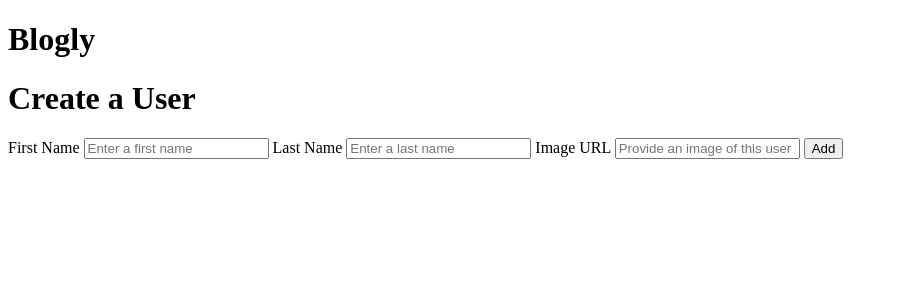
After one commit to rparky5/flask-blogly, a Flask app: page /users/new in a window 1280 px wide. The commit adds this page. Shown: the top 300 px of the page, without its empty margins (0-898 px from the left). Run offline with Flask 3, Linux system fonts and the light colour scheme.

Commit message:
implement all routes and functions

```diff
--- a/app.py
+++ b/app.py
@@ -13,28 +13,83 @@ app.config['SQLALCHEMY_ECHO'] = True
 
 connect_db(app)
 
+# TODO: order by with sqlalchemy
+
 @app.get('/')
-def show_homepage():
+def homepage():
     """Display Home Page"""
 
-    return render_template("base.html")
+    return redirect("/users")
+
+@app.get("/users")
+def users_page():
+    """Display user page"""
+
+    users = User.query.order_by(User.first_name).all()
+
+    return render_template("users.html", users = users)
+
+@app.get("/users/new")
+def new_user():
+    """Display form for a new user"""
+
+    return render_template("new-user.html")
+
+@app.post("/users/new")
+def create_new_user():
+    """Puts new user into database then redirects to users page"""
+
+    first_name = request.form['first_name']
+    last_name = request.form['last_name']
+    image_url = request.form['img_url'] or None
+
+    new_user = User(first_name = first_name, last_name = last_name, image_url = image_url)
+
+    db.session.add(new_user)
+    db.session.commit()
+
+    return redirect("/users")
 
 
+@app.get("/users/<int:id>")
+def user_profile(id):
+    """Display single user profile via user id"""
 
-@app.post("/")
-def process_incoming_data():
-    """Process the post requests on homepage"""
+    user = User.query.get_or_404(id)
+
+    return  render_template("user-profile.html", user = user)
 
 
-@app.get("/user")
-def show_users_page():
-    """Display user page"""
+@app.get("/users/<int:id>/edit")
+def edit_user_profile(id):
+    """Display edit form for user profile"""
 
-    users = User.query.all()
-    return render_template("user.html", users = users)
+    user = User.query.get_or_404(id)
 
-@app.get("/user/<int:id>")
-def show_user_profile(id):
-    """Display single user profile via user id"""
+    return  render_template("edit-user.html", user = user)
 
-    return  render_template("user_profile.html")
+
+@app.post("/users/<int:id>/edit")
+def save_user_edits(id):
+    """Save edits on user profile and redirect to users page"""
+
+    user = User.query.get_or_404(id)
+
+    user.first_name = request.form['first_name']
+    user.last_name = request.form['last_name']
+    user.image_url = request.form['img_url']
+
+    db.session.add(user)
+    db.session.commit()
+
+    return  redirect("/users")
+
+@app.post("/users/<int:id>/delete")
+def delete_user(id):
+    """Delete a user profile then redirect back to users page"""
+
+    user = User.query.get(id)
+    db.session.delete(user)
+    db.session.commit()
+
+    return redirect("/users")
--- a/models.py
+++ b/models.py
@@ -3,6 +3,7 @@
 from flask_sqlalchemy import SQLAlchemy
 
 db = SQLAlchemy()
+DEFAULT_IMG_URL = "https://cdn.pixabay.com/photo/2015/10/05/22/37/blank-profile-picture-973460_960_720.png"
 
 def connect_db(app):
     """Connect to database."""
@@ -30,5 +31,5 @@ class User(db.Model):
         nullable=False)
 
     image_url = db.Column(
-        db.String(),
-        default="https://images.unsplash.com/photo-1511367461989-f85a21fda167?ixlib=rb-4.0.3&ixid=MnwxMjA3fDB8MHxzZWFyY2h8Mnx8cHJvZmlsZXxlbnwwfHwwfHw%3D&w=1000&q=80")
+        db.Text,
+        default = DEFAULT_IMG_URL)
--- /dev/null
+++ b/templates/new-user.html
@@ -0,0 +1,19 @@
+{% extends 'base.html' %}
+
+{% block content %}
+
+  <form method="POST">
+    <h1>Create a User</h1>
+    <label>First Name
+      <input type="text" name="first_name" placeholder="Enter a first name" required>
+    </label>
+    <label>Last Name
+      <input type="text" name="last_name" placeholder="Enter a last name" required>
+    </label>
+    <label>Image URL
+      <input type="text" name="img_url" placeholder="Provide an image of this user">
+    </label>
+    <button>Add</button>
+  </form>
+
+{% endblock %}
--- a/templates/user.html
+++ b/templates/users.html
@@ -7,9 +7,13 @@
     <ul>
       {% for user in users %}
         <li>
-          <a href="/user/{{user.id}}">{{user.first_name}} {{user.last_name}}</a>
+          <a href="/users/{{user.id}}">{{user.first_name}} {{user.last_name}}</a>
         </li>
       {% endfor %}
     </ul>
+    <form action="/users/new">
+      <button>Add User</button>
+    </form>
   </div>
+
 {% endblock %}
```
Also changed, not shown: templates/edit-user.html (added, +20 -0 lines), templates/user-profile.html (added, +16 -0 lines).
